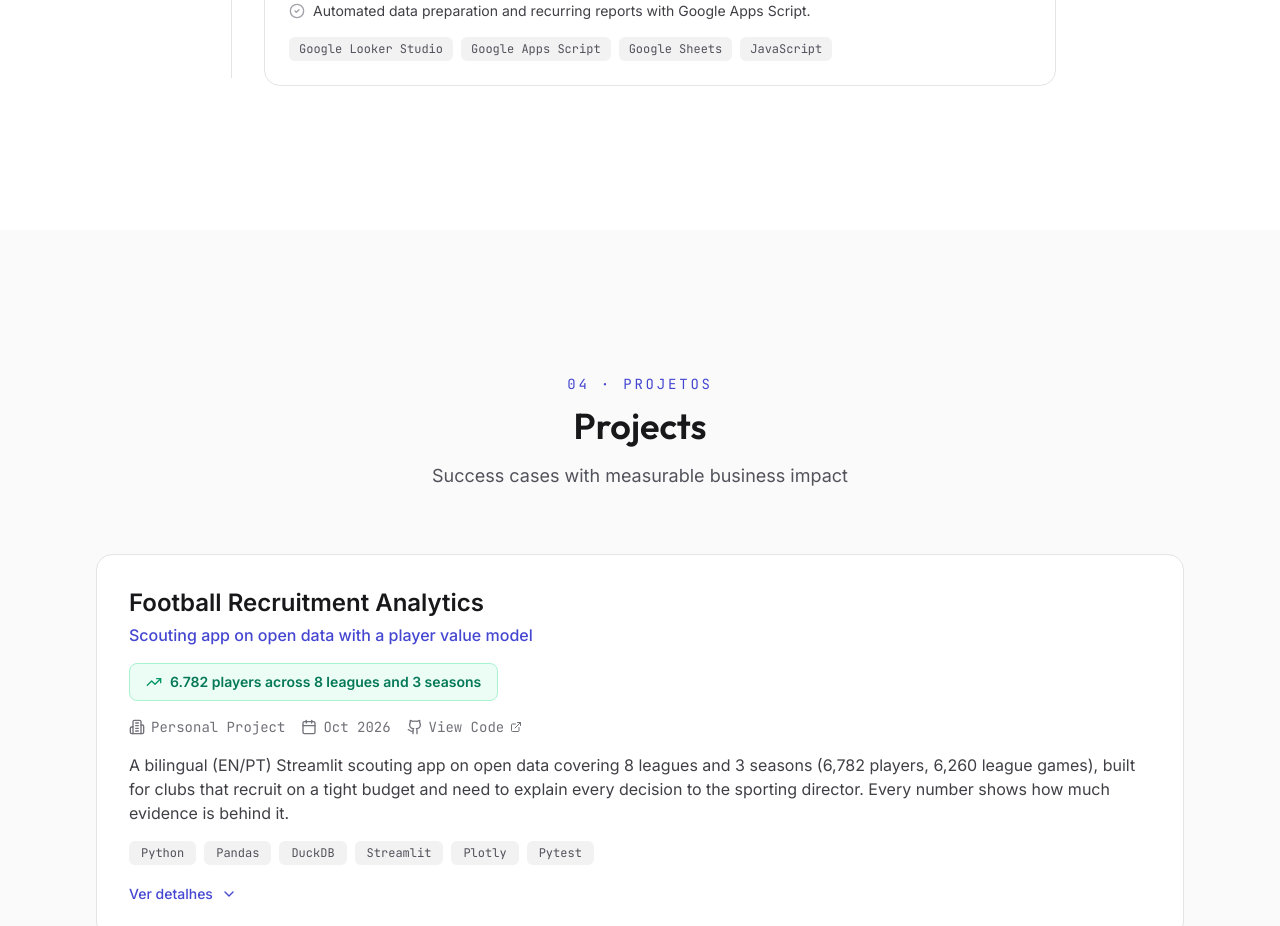
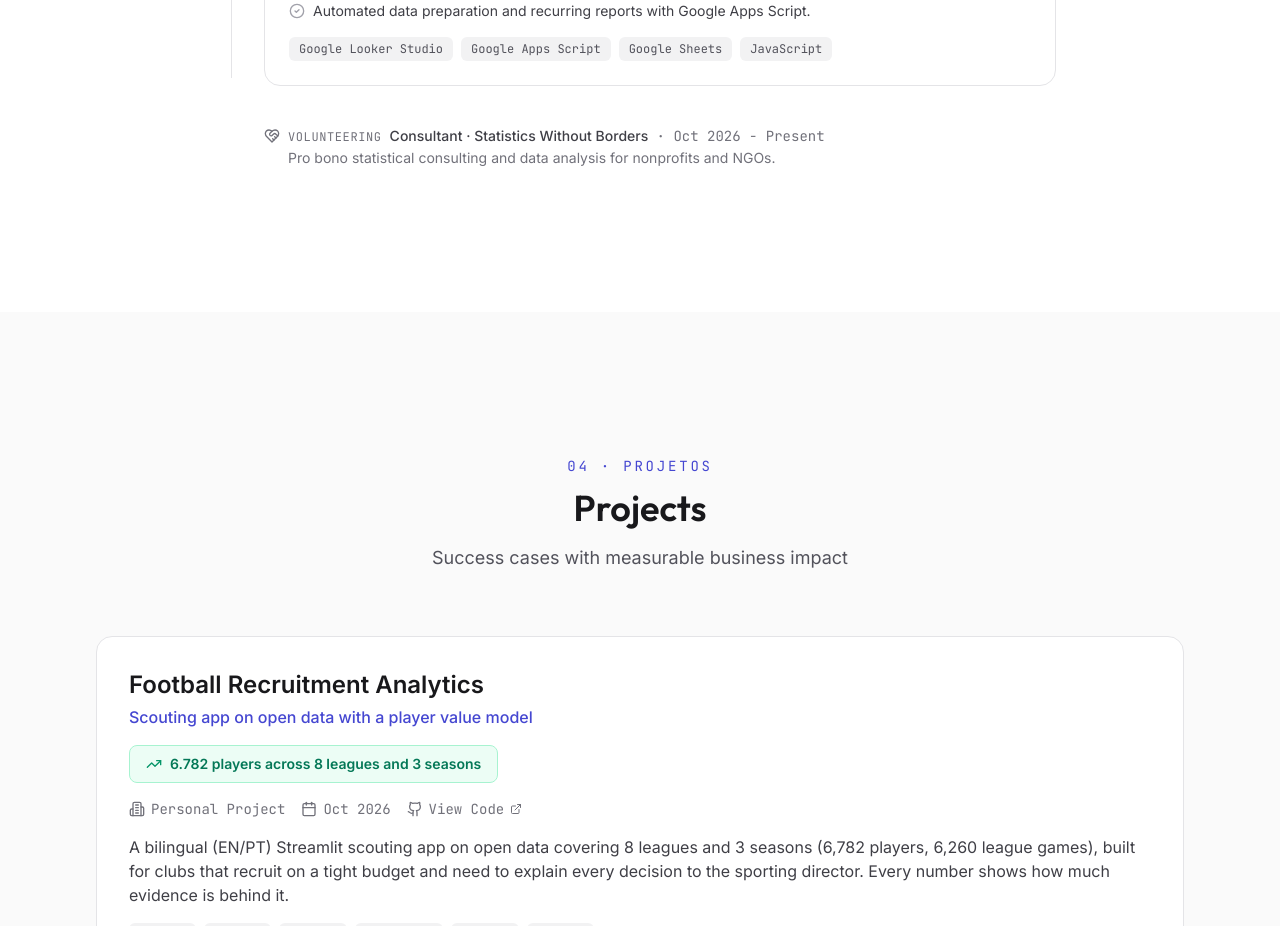
Before and after one commit to amarialeitao/me, a Next.js app: page /me/ in a window 1280 px wide. Shown: the part 5220-6146 px from the top of the page. Built offline with nearby package versions, Linux system fonts and the light colour scheme.

Commit message:
feat: adiciona voluntariado na Statistics Without Borders

```diff
--- a/src/components/Experience.tsx
+++ b/src/components/Experience.tsx
@@ -1,7 +1,7 @@
 'use client';
 
 import { useLanguage } from '@/contexts/LanguageContext';
-import { MapPin, Calendar, CheckCircle2 } from 'lucide-react';
+import { MapPin, Calendar, CheckCircle2, HeartHandshake } from 'lucide-react';
 import SectionHeading from '@/components/SectionHeading';
 
 export default function Experience() {
@@ -85,6 +85,23 @@ export default function Experience() {
             ))}
           </div>
         </div>
+
+        {/* Voluntariado */}
+        {t.experience.volunteering && (
+          <div className="mt-8 sm:mt-10 pl-8 sm:pl-10 flex items-start gap-2 text-xs sm:text-sm text-graphite-500 dark:text-graphite-400">
+            <HeartHandshake className="w-3.5 h-3.5 sm:w-4 sm:h-4 mt-0.5 flex-shrink-0" />
+            <p>
+              <span className="font-mono uppercase tracking-wider text-[10px] sm:text-xs mr-2">
+                {t.experience.volunteering.label}
+              </span>
+              <span className="font-medium text-graphite-700 dark:text-graphite-300">
+                {t.experience.volunteering.title} · {t.experience.volunteering.organization}
+              </span>
+              <span className="font-mono"> · {t.experience.volunteering.period}</span>
+              <span className="block mt-0.5">{t.experience.volunteering.description}</span>
+            </p>
+          </div>
+        )}
       </div>
     </section>
   );
--- a/src/i18n/en.json
+++ b/src/i18n/en.json
@@ -223,7 +223,14 @@
           "JavaScript"
         ]
       }
-    ]
+    ],
+    "volunteering": {
+      "label": "Volunteering",
+      "title": "Consultant",
+      "organization": "Statistics Without Borders",
+      "period": "Oct 2026 - Present",
+      "description": "Pro bono statistical consulting and data analysis for nonprofits and NGOs."
+    }
   },
   "projects": {
     "title": "Projects",
--- a/src/i18n/es.json
+++ b/src/i18n/es.json
@@ -223,7 +223,14 @@
           "JavaScript"
         ]
       }
-    ]
+    ],
+    "volunteering": {
+      "label": "Voluntariado",
+      "title": "Consultant",
+      "organization": "Statistics Without Borders",
+      "period": "Oct 2026 - Presente",
+      "description": "Consultoría estadística y análisis de datos pro bono para organizaciones sin fines de lucro y ONG."
+    }
   },
   "projects": {
     "title": "Proyectos",
--- a/src/i18n/pt.json
+++ b/src/i18n/pt.json
@@ -223,7 +223,14 @@
           "JavaScript"
         ]
       }
-    ]
+    ],
+    "volunteering": {
+      "label": "Voluntariado",
+      "title": "Consultant",
+      "organization": "Statistics Without Borders",
+      "period": "Out 2026 - Presente",
+      "description": "Consultoria estatística e análise de dados pro bono para organizações sem fins lucrativos e ONGs."
+    }
   },
   "projects": {
     "title": "Projetos",
```
